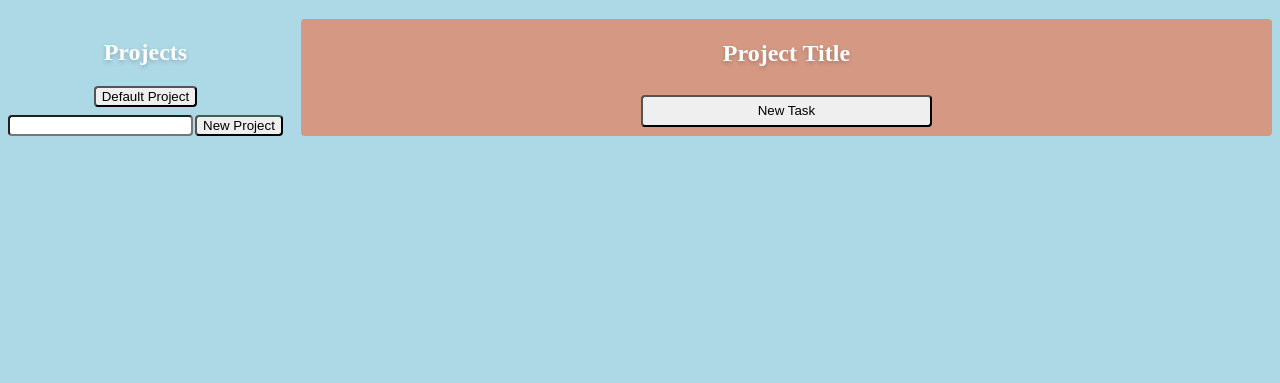
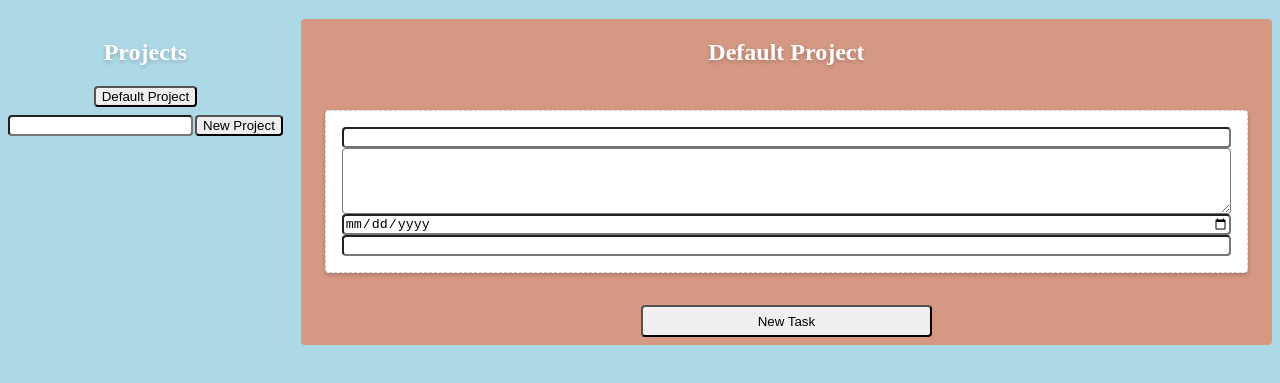
Before and after one commit to bjahnke/odin-todo-list, a website built with webpack: page src/index.html in a window 1280 px wide. Both pictures are taken after a click on the button "New Task". Shown: the part 61-444 px from the top of the page. Built offline with nearby package versions, Linux system fonts and the light colour scheme.

Commit message:
Add task items to current project via UI

```diff
--- a/src/index.html
+++ b/src/index.html
@@ -21,9 +21,6 @@
             </div>
         </div>
         <div id="task-container">
-            <h2 id="project-title">Project Title</h2>
-            <div id="task-list"></div>
-            <button id="new-task" type="button">New Task</button>
         </div>
     </div>
 </body>
--- a/src/index.js
+++ b/src/index.js
@@ -1,14 +1,20 @@
 import './styles.css'
-import { InputComponent, ButtonComponent, NewProjectComponent, ProjectListComponent, ProjectContainerComponent } from './scratch'
+import * as component from './scratch'
 
-function main (doc) {
-  const inputComponent = new InputComponent(doc, 'project-name-input')
-  const buttonComponent = new ButtonComponent(doc, 'add-project-button')
-  const newProjectComponent = new NewProjectComponent(inputComponent, buttonComponent)
-  const projectListComponent = new ProjectListComponent(doc, 'project-list')
-  const projectContainerComponent = new ProjectContainerComponent(projectListComponent, newProjectComponent)
+class Main {
+  static run (doc) {
+    const inputComponent = new component.Input(doc, 'project-name-input')
+    const buttonComponent = new component.Button(doc, 'add-project-button')
+    const newProjectComponent = new component.NewProjectComponent(inputComponent, buttonComponent)
+    const projectListComponent = new component.ProjectList(doc, 'project-list')
+    const projectContainerComponent = new component.ProjectContainer(projectListComponent, newProjectComponent)
 
-  projectListComponent.add('Default Project')
+    const defaultProject = projectListComponent.add('Default Project')
+    defaultProject.render()
+    // render the default project list
+  }
+
+  static renderProjectList () {}
 }
 
-main(document)
+Main.run(document)
--- a/src/scratch.js
+++ b/src/scratch.js
@@ -1,4 +1,4 @@
-export class Component {
+class Component {
   constructor (doc, componentId) {
     this.doc = doc
     this.id = componentId
@@ -9,7 +9,7 @@ export class Component {
   }
 }
 
-export class InputComponent extends Component {
+export class Input extends Component {
   get content () {
     return this.item.value
   }
@@ -19,7 +19,7 @@ export class InputComponent extends Component {
   }
 }
 
-export class ReadOnlyComponent extends Component {
+class ReadOnlyComponent extends Component {
   get content () {
     return this.item.textContent
   }
@@ -29,7 +29,7 @@ export class ReadOnlyComponent extends Component {
   }
 }
 
-export class ButtonComponent extends ReadOnlyComponent {
+export class Button extends ReadOnlyComponent {
   addListener (callback) {
     this.item.addEventListener('click', callback)
   }
@@ -62,23 +62,78 @@ export class NewProjectComponent {
   }
 }
 
-export class TaskComponent extends Component {
+export class Task extends Component {
   constructor (doc, componentId, projectName) {
     super(doc, componentId)
     this.projectName = projectName
+    this.task = ''
+    this.description = ''
+    this.dueDate = ''
+    this.priority = ''
+  }
+
+  #renderTitle () {
+    const elem = this.doc.createElement('input')
+    elem.classList.add('title')
+    elem.textContent = this.title
+    return elem
+  }
+
+  #renderDescription () {
+    const elem = this.doc.createElement('textarea')
+    elem.rows = 4
+    elem.cols = 35
+    elem.classList.add('description')
+    elem.textContent = this.description
+    return elem
+  }
+
+  #renderDueDate () {
+    const elem = this.doc.createElement('input')
+    elem.type = 'date'
+    elem.classList.add('due-date')
+    elem.textContent = this.dueDate
+    return elem
+  }
+
+  #renderPriority () {
+    const elem = this.doc.createElement('input')
+    elem.type = 'number'
+    elem.min = 1
+    elem.max = 5
+    elem.classList.add('priority')
+    elem.textContent = this.priority
+    return elem
+  }
+
+  render () {
+    console.log('render task id: ', this.id)
+    const task = this.doc.createElement('div')
+    task.id = this.id
+    task.classList.add('task')
+    task.append(
+      this.#renderTitle(),
+      this.#renderDescription(),
+      this.#renderDueDate(),
+      this.#renderPriority()
+    )
+    return task
   }
 }
 
-export class ProjectComponent extends Component {
-  constructor (doc, projectId, projectButton) {
+export class Project extends Component {
+  constructor (doc, projectId, projectName, projectButton) {
     super(doc, projectId)
+    this.projectName = projectName
     this.projectButton = projectButton
     this.projectButton.addListener(this.render.bind(this))
-    this.tasks = {}
+    this.tasks = []
   }
 
-  add (taskId) {
-    this.tasks[taskId] = new TaskComponent(this.doc, this.projectName)
+  add () {
+    const newTask = new Task(this.doc, `${this.projectId}${this.tasks.length}`, this.projectName)
+    this.tasks.push(newTask)
+    return newTask
   }
 
   remove (taskId) {
@@ -88,16 +143,36 @@ export class ProjectComponent extends Component {
   render () {
     // render the project
     console.log('render project id: ', this.id)
+    const taskContainer = this.doc.querySelector('#task-container')
+    taskContainer.innerHTML = ''
+    const title = this.doc.createElement('h2')
+    title.textContent = this.projectName
+
+    const taskList = this.doc.createElement('div')
+    taskList.classList.add('task-list')
+    taskList.append(...Object.values(this.tasks).map(task => {
+      return task.render()
+    }))
+
+    const newButton = new Button(this.doc, 'new-task-button')
+    const newTaskButton = newButton.render()
+    newTaskButton.textContent = 'New Task'
+    newTaskButton.type = 'button'
+    newTaskButton.addEventListener('click', () => {
+      const newTask = this.add()
+      taskList.appendChild(newTask.render())
+    })
+    taskContainer.append(title, taskList, newTaskButton)
   }
 }
 
-export class ProjectListComponent extends Component {
+export class ProjectList extends Component {
   constructor (doc, componentId) {
     super(doc, componentId)
     this.projects = {}
   }
 
-  createProjectId (projectName) {
+  #createProjectId (projectName) {
     let projectId = projectName.toLowerCase().replace(' ', '-')
     let i = 0
     let newId = projectId
@@ -112,9 +187,9 @@ export class ProjectListComponent extends Component {
   }
 
   add (projectName) {
-    const projectId = this.createProjectId(projectName)
+    const projectId = this.#createProjectId(projectName)
 
-    const projectButtonComponent = new ButtonComponent(this.doc, projectId)
+    const projectButtonComponent = new Button(this.doc, projectId)
 
     // display the new project button
     const projectButton = projectButtonComponent.render()
@@ -122,8 +197,9 @@ export class ProjectListComponent extends Component {
     projectButton.type = 'button'
     this.item.appendChild(projectButton)
 
-    const newProject = new ProjectComponent(this.doc, projectId, projectButtonComponent)
+    const newProject = new Project(this.doc, projectId, projectName, projectButtonComponent)
     this.projects[projectId] = newProject
+    return newProject
   }
 
   remove (projectId) {
@@ -136,24 +212,37 @@ export class ProjectListComponent extends Component {
   }
 }
 
-export class ProjectContainerComponent {
-  constructor (projectListComponent, newProjectComponent) {
-    this.projectListComponent = projectListComponent
-    this.newProjectComponent = newProjectComponent
-    this.newProjectComponent.addListener((event) => {
+class ContainerOfList {
+  constructor (listComponent, addListenerComponent) {
+    this.listComponent = listComponent
+    this.addListenerComponent = addListenerComponent
+    this.addListenerComponent.addListener((event) => {
       event.preventDefault()
       this.add()
     })
   }
 
-  static addListener (callback) {
-    this.newProjectComponent.addListener(callback)
+  add () {
+    console.log(`add ${this.listComponent.item.id} via ${this.buttonComponent.item.id}`)
   }
+}
 
+export class ProjectContainer extends ContainerOfList {
   /*
     * Takes data from newProjectComponent and adds it to the projectListComponent
   */
   add () {
-    this.projectListComponent.add(this.newProjectComponent.inputContent)
+    this.listComponent.add(this.addListenerComponent.inputContent)
   }
 }
+
+export class TaskContainer extends ContainerOfList {
+  constructor (title, taskList, newTaskButton) {
+    super(taskList, newTaskButton)
+    this.title = title
+  }
+
+  add () {
+    this.taskList.add(this.title)
+  }
+}
--- a/src/styles.css
+++ b/src/styles.css
@@ -90,7 +90,7 @@ h2 {
     color: red;
 }
 
-#new-task {
+#new-task-button {
     margin: 8px 35%;
     flex-basis: 2rem;
 }
```
